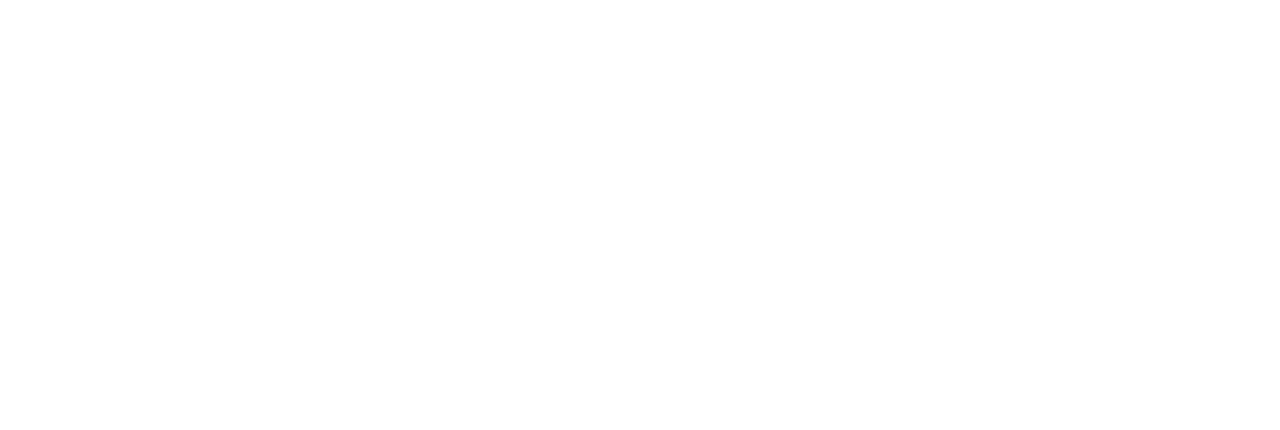
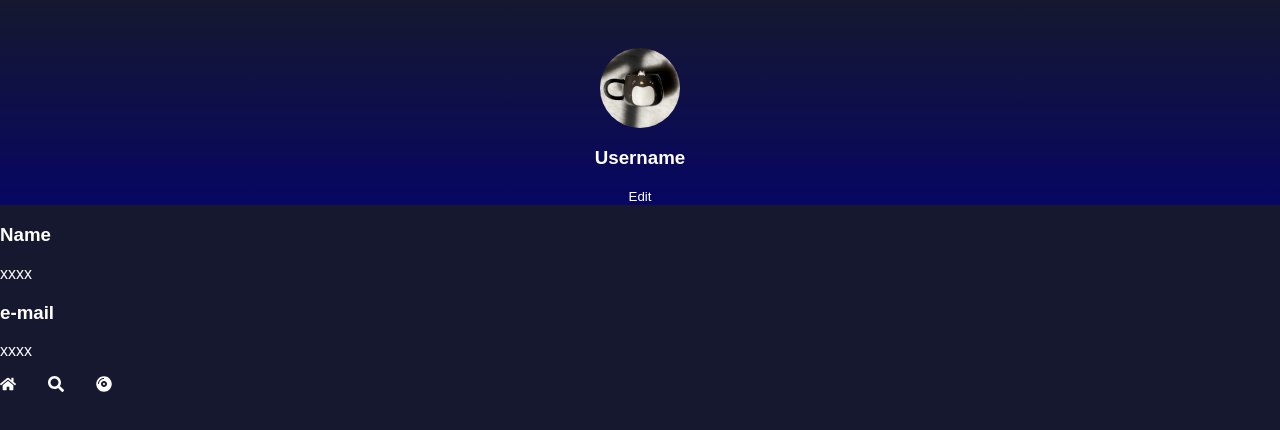
Before and after one commit to squadhamilton2/apollofyFrontend, a React (Vite) app: page /profile in a window 1280 px wide. Before the commit this address had no page. Shown: the top 430 px of the page. Built offline with nearby package versions, Linux system fonts and the light colour scheme.

Commit message:
finished but not styled profile page

```diff
--- /dev/null
+++ b/src/components/ProfileContent/ProfileContent.tsx
@@ -0,0 +1,22 @@
+import "./profileContent.css";
+import pingu from "../../assets/images/IMG_8452_jpg.webp";
+
+export default function Profile() {
+  return (
+    <div className="profile_container">
+      <div className="profile_header">
+        <img src={pingu} className="profileUserPic" alt="Profile picture" />
+        <div className="profileUserName">
+          <h3>Username</h3>
+          <small>Edit</small>
+        </div>
+      </div>
+      <div>
+        <h3>Name</h3>
+        <p>xxxx</p>
+        <h3>e-mail</h3>
+        <p>xxxx</p>
+      </div>
+    </div>
+  );
+}
--- /dev/null
+++ b/src/components/ProfileContent/profileContent.css
@@ -0,0 +1,24 @@
+.profile_container {
+  background-color: #15182e;
+  color: white;
+}
+
+.profile_header {
+  padding-top: 3rem;
+  background: linear-gradient(to bottom, #15182e, #070663);
+  width: 100%;
+  display: flex;
+  flex-direction: column;
+  justify-content: center;
+  align-items: center;
+}
+
+.profileUserPic {
+  max-width: 5rem;
+  min-width: 5rem;
+  border-radius: 100%;
+}
+
+.profileUserName {
+  text-align: center;
+}
--- a/src/pages/Profile/ProfilePage.tsx
+++ b/src/pages/Profile/ProfilePage.tsx
@@ -1,9 +1,12 @@
 import Footer from "../../components/Footer/Footer";
+import ProfileContent from "../../components/ProfileContent/ProfileContent";
+
 import "./profilePage.css";
 
 function ProfilePage() {
   return (
     <div className="userPage">
+      <ProfileContent />
       <Footer />
     </div>
   );
--- a/src/pages/Profile/profilePage.css
+++ b/src/pages/Profile/profilePage.css
@@ -1,3 +1,4 @@
 .userPage {
   background-color: #15182e;
+  height: 100vh;
 }
--- a/src/routes/Routes.tsx
+++ b/src/routes/Routes.tsx
@@ -1,9 +1,8 @@
 import { BrowserRouter, Routes, Route, Navigate } from "react-router-dom";
 import Login from "../pages/Login/Login";
 import { HomeNotLogged } from "../pages/HomeNotLogged/HomeNotLogged";
-import { Register1 } from "../pages/Register/Register1";
-import { Register2 } from "../pages/Register/Register2";
 import { HomeLogged } from "../pages/HomeLogged/HomeLogged";
+import ProfilePage from "../pages/Profile/ProfilePage";
 
 export const AppRoutes = () => {
   const logged = false;
@@ -25,7 +24,17 @@
             <Route path="/login" element={<Login />} />
           )}
 
-          {/* REGISTER */}
+          {/* PROFILE */}
+          {logged ? (
+            <Route
+              path="/profile"
+              element={<Navigate to="/" replace={true} />}
+            />
+          ) : (
+            <Route path="/profile" element={<ProfilePage />} />
+          )}
+
+          {/* REGISTER
           {logged ? (
             <Route
               path="/register1"
@@ -41,7 +50,7 @@
             />
           ) : (
             <Route path="/register2" element={<Register2 />} />
-          )}
+          )} */}
         </Routes>
       </BrowserRouter>
     </>
```
Also changed, not shown: src/components/Footer/footer.css (+4 -4 lines), src/components/ProfileHeader/ProfileHeader.tsx (deleted, +0 -12 lines), src/components/ProfileHeader/profileHeader.css (deleted).
